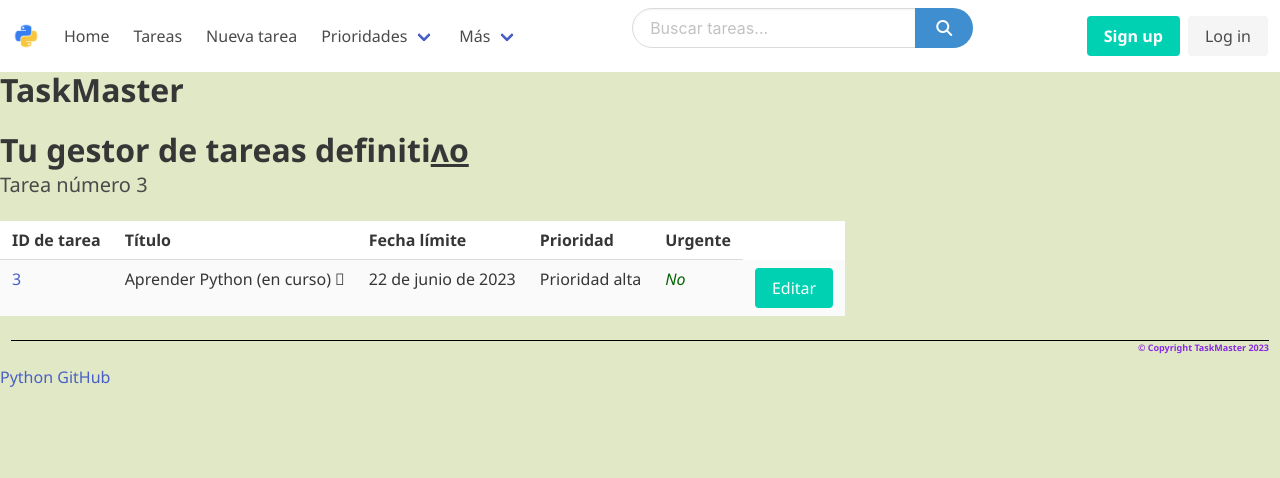
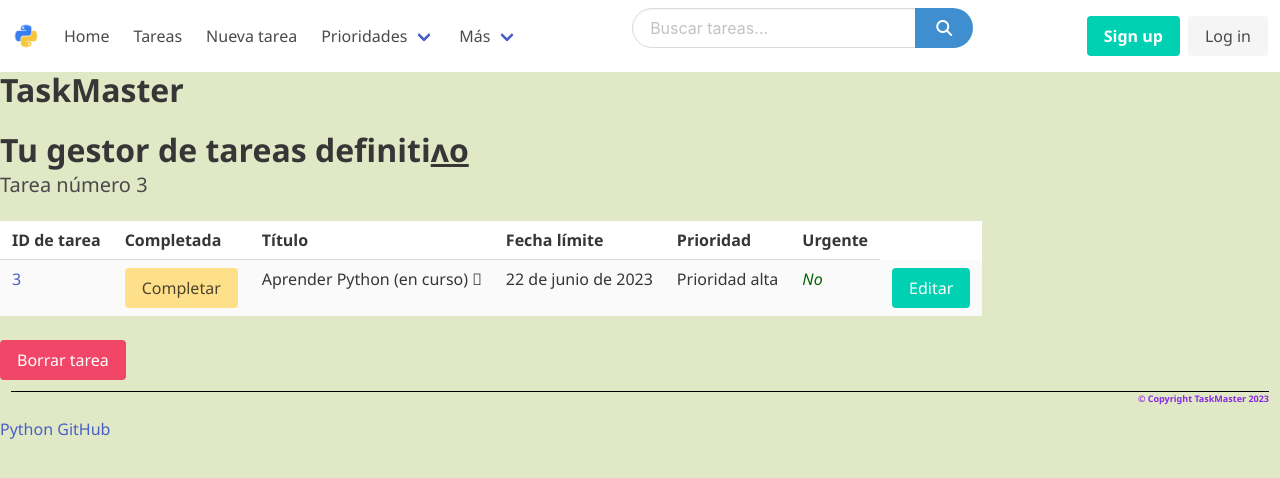
Before and after one commit to de-om/taskmaster, a Django app: page /tareas/3/ in a window 1280 px wide. Shown: the top 478 px of the page. Run offline with Django 4.2, Linux system fonts and the light colour scheme; data comes from the database, SQL or seed files in the repository; both versions use the stored data as it was before the commit.

Commit message:
Mejora botón de completado y eliminar y purga de archivos innecesarios

```diff
--- a/main/urls.py
+++ b/main/urls.py
@@ -26,6 +26,8 @@ urlpatterns = [
     path("tareas/", views.list_tasks, name="list_tasks"),
     path("tareas/<int:pk>/", views.task_detail),
     path("tareas/<int:pk>/editar/", views.edit_task, name="edit_task"),
+    path("tareas/completar/<int:pk>/", views.complete_task, name="completar"),
+    path("tareas/borrar/<int:pk>/", views.delete_task, name="borrar"),
     path("tareas/calendar/<int:year>/", views.list_tasks_per_year),
     path("search/", views.search_task),
     re_path(r"^tareas/([lnh])/$", views.list_tasks_by_priority),
--- a/tasks/models.py
+++ b/tasks/models.py
@@ -63,6 +63,7 @@ class Task(models.Model):  # en singular
     )
     created = models.DateTimeField(auto_now_add=True)
     updated = models.DateTimeField(auto_now=True)
+    is_complete = models.BooleanField("completada", default=False)
 
     def __str__(self):
         return f"Tarea #{self.pk}: {self.title} [{self.due_date}]"
--- a/tasks/templates/tasks/list_tasks.html
+++ b/tasks/templates/tasks/list_tasks.html
@@ -4,4 +4,10 @@
 
   {% include 'tasks/task_table.html' %}
 
+  {% if task_detail %}
+    <a href="{% url 'borrar' pk=tasks.0.pk %}" class="button is-danger">
+      Borrar tarea
+    </a>
+  {% endif %}
+
 {% endblock content %}
--- a/tasks/templates/tasks/task_table.html
+++ b/tasks/templates/tasks/task_table.html
@@ -1,6 +1,7 @@
 <table class="table is-striped is-hoverable">
     <tr>
         <th>ID de tarea</th>
+        <th>Completada</th>
         <th>Título</th>
         <th>Fecha límite</th>
         <th>Prioridad</th>
@@ -12,6 +13,15 @@
             <a href='/tareas/{{ task.id }}/'>
                 {{ task.id }}
             </a>
+        </td>
+        <td>
+            {% if task.is_complete %}
+                Completada
+            {% else %}
+            <a href="{% url 'completar' pk=task.pk %}" class="button is-warning">
+                Completar
+            </a>
+            {% endif %}
         </td>
         <td>
             {% if forloop.first %}
--- a/tasks/views.py
+++ b/tasks/views.py
@@ -37,7 +37,7 @@ def list_tasks(request):
     )
 
 
-def task_detail(request, pk):
+def task_detail(request, pk):  # Improve this!
     if task := Task.objects.filter(pk=pk):
         return render(
             request,
@@ -45,6 +45,7 @@ def task_detail(request, pk):
             {
                 "title": f"Tarea número {pk}",
                 "tasks": task,
+                "task_detail": True,
             },
         )
     else:
@@ -176,6 +177,19 @@ def edit_task(request, pk):
     )
 
 
+def complete_task(request, pk):
+    task = Task.objects.get(pk=pk)
+    task.is_complete = not task.is_complete
+    task.save()
+    return redirect("list_tasks")
+
+
+def delete_task(request, pk):
+    task = Task.objects.get(pk=pk)
+    task.delete()
+    return redirect("list_tasks")
+
+
 def list_subjects(request):
     subjects = Subject.objects.all()
     return render(
@@ -188,7 +202,11 @@ def subject_detail(request, pk):
     return render(
         request,
         "tasks/subject_detail.html",
-        {"title": f"Tema {subject.name}", "subject": subject},
+        {
+            "title": f"Tema {subject.name}",
+            "subject": subject,
+            "tasks": subject.tasks.all(),
+        },
     )
 
 
```
Also changed, not shown: tasks/templates/tasks/subject_detail.html (+9 -9 lines), db.sqlite3 (deleted), tasks/migrations/0009_task_is_complete_alter_subject_name.py (added), 1 other file.
